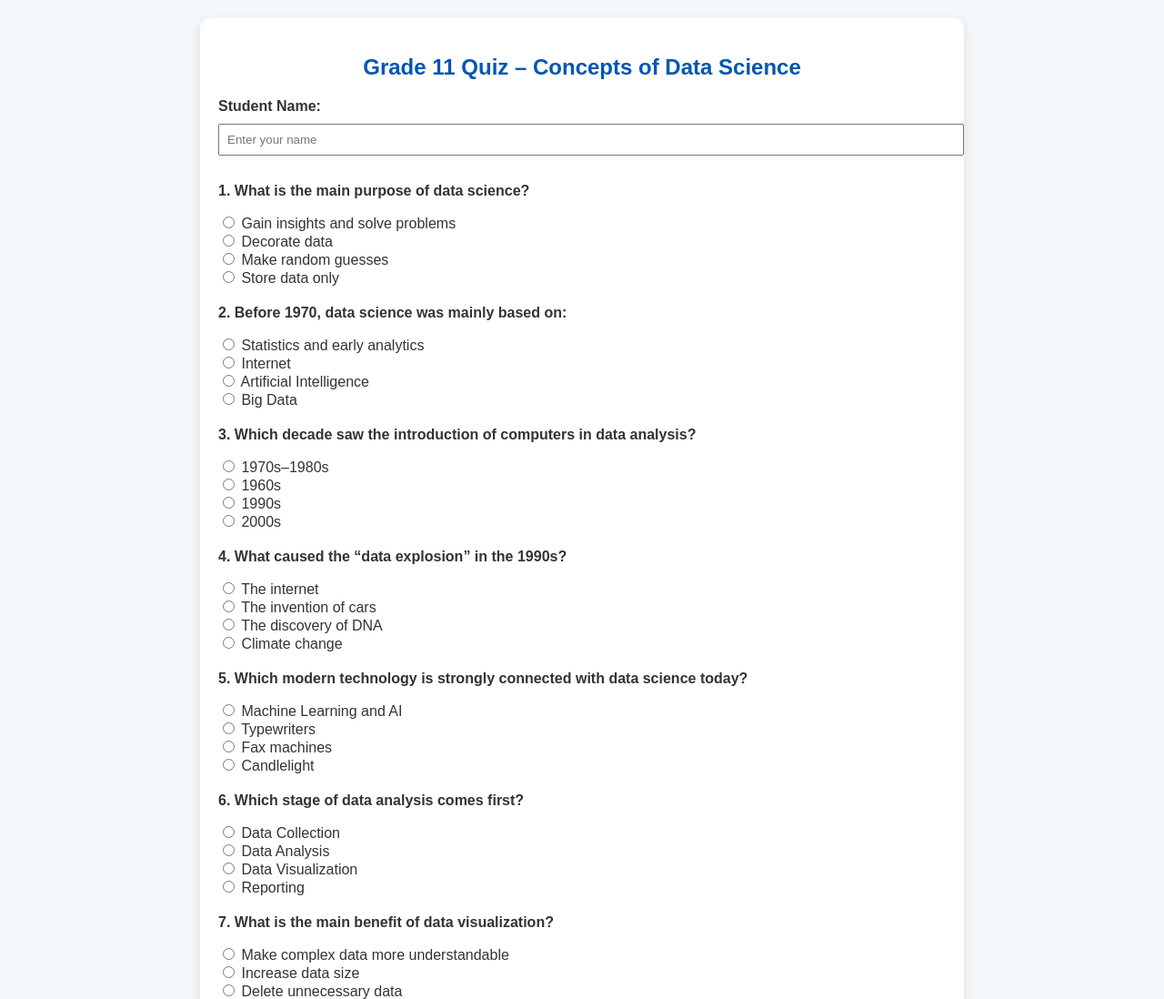
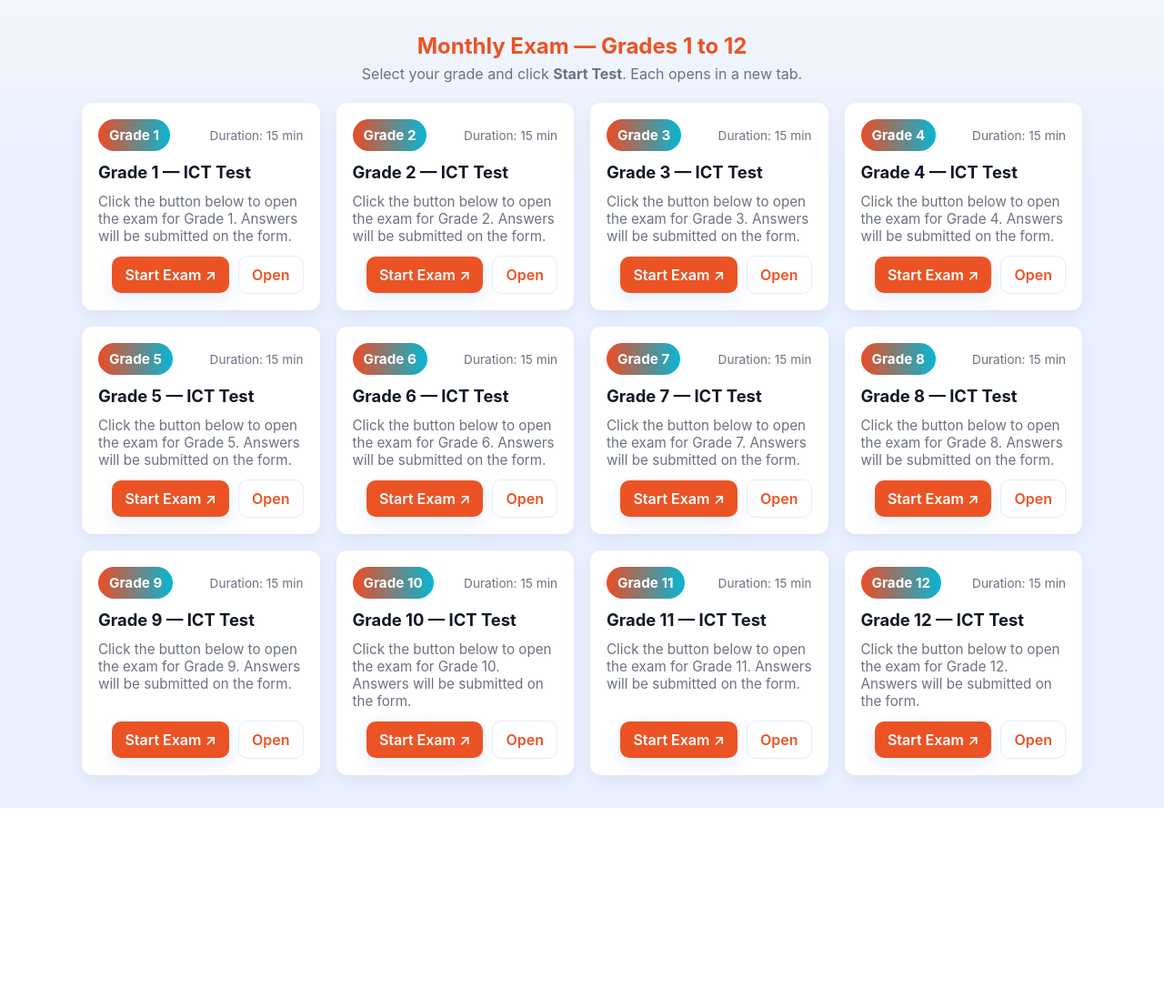
Before and after one commit to kadrawi-kalil/monthlyexam1, a plain HTML site: page index.html in a window 1280 px wide. Shown: the top 1098 px of the page at 91% size. After the commit the page ends 888 px from the top, so only its background shows below. Drawn offline with Linux system fonts and the light colour scheme.

Commit message:
monthly exam

```diff
--- a/index.html
+++ b/index.html
@@ -1,212 +1,270 @@
 <!DOCTYPE html>
 <html lang="en">
   <head>
-    <meta charset="UTF-8" />
-    <title>Grade 11 Quiz – Data Science</title>
+    <meta charset="utf-8" />
+    <meta name="viewport" content="width=device-width,initial-scale=1" />
+    <title>Monthly Exam — Grades 1 to 12</title>
     <style>
+      h1 {
+        color: #eb5325;
+        font-weight: 700;
+        font-size: 50px;
+      }
+      .survey {
+        max-width: 900px;
+        margin: 60px auto;
+        padding: 30px;
+        background: var(--card);
+        border-radius: var(--radius);
+        box-shadow: 0 6px 18px rgba(17, 24, 39, 0.06);
+        text-align: center;
+      }
+
+      .survey h2 {
+        margin-top: 0;
+        font-size: 1.4rem;
+        color: #111827;
+      }
+
+      .survey p {
+        font-size: 1rem;
+        color: var(--muted);
+        margin: 18px 0 28px;
+        line-height: 1.6;
+      }
+
+      :root {
+        --bg: #f3f6fb;
+        --card: #ffffff;
+        --accent: #eb5325;
+        --accent-2: #06b6d4;
+        --muted: #6b7280;
+        --radius: 12px;
+        --gap: 18px;
+      }
+      * {
+        box-sizing: border-box;
+      }
       body {
-        font-family: Arial, sans-serif;
-        background: #f4f7fa;
-        margin: 20px;
-        color: #333;
+        margin: 0;
+        font-family: Inter, system-ui, -apple-system, "Segoe UI", Roboto,
+          "Helvetica Neue", Arial;
+        background: linear-gradient(180deg, var(--bg), #e9f0ff 200px);
+        min-height: 100vh;
+        padding: 36px;
+        color: #111827;
       }
-      .quiz-container {
-        max-width: 800px;
-        margin: auto;
-        background: #fff;
-        padding: 20px;
-        border-radius: 12px;
-        box-shadow: 0 4px 12px rgba(0, 0, 0, 0.1);
+
+      header {
+        max-width: 1100px;
+        margin: 0 auto 22px;
+        text-align: center;
       }
-      h2 {
+      header h1 {
+        margin: 0 0 6px;
+        font-size: 1.5rem;
+      }
+      header p {
+        margin: 0;
+        color: var(--muted);
+      }
+
+      .grid-wrap {
+        max-width: 1100px;
+        margin: 20px auto 0;
+        display: grid;
+        gap: var(--gap);
+        grid-template-columns: repeat(1, minmax(0, 1fr));
+      }
+
+      /* responsive columns */
+      @media (min-width: 520px) {
+        .grid-wrap {
+          grid-template-columns: repeat(2, 1fr);
+        }
+      }
+      @media (min-width: 840px) {
+        .grid-wrap {
+          grid-template-columns: repeat(3, 1fr);
+        }
+      }
+      @media (min-width: 1200px) {
+        .grid-wrap {
+          grid-template-columns: repeat(4, 1fr);
+        }
+      }
+
+      .card {
+        background: var(--card);
+        border-radius: var(--radius);
+        padding: 18px;
+        box-shadow: 0 6px 18px rgba(17, 24, 39, 0.06);
+        display: flex;
+        flex-direction: column;
+        gap: 12px;
+        transition: transform 0.18s ease, box-shadow 0.18s ease;
+        min-height: 170px;
+      }
+      .card:focus-within,
+      .card:hover {
+        transform: translateY(-6px);
+        box-shadow: 0 12px 30px rgba(17, 24, 39, 0.12);
+      }
+
+      .grade-badge {
+        display: inline-flex;
+        align-items: center;
+        gap: 10px;
+        font-weight: 700;
+        color: #fff;
+        background: linear-gradient(90deg, #eb4c25, var(--accent-2));
+        padding: 8px 12px;
+        border-radius: 999px;
+        width: fit-content;
+        font-size: 0.95rem;
+      }
+
+      .card h2 {
+        margin: 0;
+        font-size: 1.15rem;
+      }
+      .card p {
+        margin: 0;
+        color: var(--muted);
+        font-size: 0.95rem;
+        flex: 1 1 auto;
+      }
+
+      .actions {
+        display: flex;
+        gap: 10px;
+        align-items: center;
+        justify-content: flex-end;
+      }
+
+      .btn {
+        text-decoration: none;
+        display: inline-flex;
+        align-items: center;
+        gap: 8px;
+        padding: 10px 14px;
+        border-radius: 10px;
+        background: var(--accent);
+        color: white;
+        font-weight: 600;
+        box-shadow: 0 6px 18px rgba(37, 99, 235, 0.12);
+        transition: transform 0.12s ease, opacity 0.12s ease;
+      }
+      .btn:active {
+        transform: translateY(1px);
+      }
+      .btn.secondary {
+        background: transparent;
+        color: var(--accent);
+        border: 1px solid rgba(37, 99, 235, 0.12);
+        box-shadow: none;
+        font-weight: 600;
+      }
+
+      /* small helper */
+      .note {
         text-align: center;
-        color: #0056b3;
+        color: var(--muted);
+        font-size: 0.9rem;
+        margin-top: 14px;
       }
-      .question {
-        margin: 20px 0;
-      }
-      .question p {
-        font-weight: bold;
-      }
-      button {
-        background: #0056b3;
-        color: white;
-        border: none;
-        padding: 10px 15px;
-        margin-top: 20px;
-        cursor: pointer;
-        border-radius: 8px;
-        font-size: 16px;
-      }
-      button:hover {
-        background: #004090;
-      }
-      .result {
-        margin-top: 20px;
-        font-size: 18px;
-        font-weight: bold;
-        color: green;
-        text-align: center;
+
+      /* accessible focus ring */
+      a:focus {
+        outline: 3px solid rgba(37, 99, 235, 0.18);
+        outline-offset: 3px;
       }
     </style>
   </head>
   <body>
-    <div class="quiz-container">
-      <h2>Grade 11 Quiz – Concepts of Data Science</h2>
+    <header>
+      <h1>Monthly Exam — Grades 1 to 12</h1>
+      <p>
+        Select your grade and click <strong>Start Test</strong>. Each opens in a
+        new tab.
+      </p>
+    </header>
 
-      <label><b>Student Name:</b></label>
-      <input
-        type="text"
-        id="studentName"
-        placeholder="Enter your name"
-        style="width: 100%; padding: 8px; margin: 10px 0"
-      />
-
-      <form id="quizForm">
-        <div class="question">
-          <p>1. What is the main purpose of data science?</p>
-          <input type="radio" name="q1" value="b" /> Gain insights and solve
-          problems<br />
-          <input type="radio" name="q1" value="a" /> Decorate data<br />
-          <input type="radio" name="q1" value="c" /> Make random guesses<br />
-          <input type="radio" name="q1" value="d" /> Store data only<br />
-        </div>
-
-        <div class="question">
-          <p>2. Before 1970, data science was mainly based on:</p>
-          <input type="radio" name="q2" value="b" /> Statistics and early
-          analytics<br />
-          <input type="radio" name="q2" value="a" /> Internet<br />
-          <input type="radio" name="q2" value="c" /> Artificial Intelligence<br />
-          <input type="radio" name="q2" value="d" /> Big Data<br />
-        </div>
-
-        <div class="question">
-          <p>
-            3. Which decade saw the introduction of computers in data analysis?
-          </p>
-          <input type="radio" name="q3" value="b" /> 1970s–1980s<br />
-          <input type="radio" name="q3" value="a" /> 1960s<br />
-          <input type="radio" name="q3" value="c" /> 1990s<br />
-          <input type="radio" name="q3" value="d" /> 2000s<br />
-        </div>
-
-        <div class="question">
-          <p>4. What caused the “data explosion” in the 1990s?</p>
-          <input type="radio" name="q4" value="b" /> The internet<br />
-          <input type="radio" name="q4" value="a" /> The invention of cars<br />
-          <input type="radio" name="q4" value="c" /> The discovery of DNA<br />
-          <input type="radio" name="q4" value="d" /> Climate change<br />
-        </div>
-
-        <div class="question">
-          <p>
-            5. Which modern technology is strongly connected with data science
-            today?
-          </p>
-          <input type="radio" name="q5" value="a" /> Machine Learning and AI<br />
-          <input type="radio" name="q5" value="b" /> Typewriters<br />
-          <input type="radio" name="q5" value="c" /> Fax machines<br />
-          <input type="radio" name="q5" value="d" /> Candlelight<br />
-        </div>
-
-        <div class="question">
-          <p>6. Which stage of data analysis comes first?</p>
-          <input type="radio" name="q6" value="b" /> Data Collection<br />
-          <input type="radio" name="q6" value="a" /> Data Analysis<br />
-          <input type="radio" name="q6" value="c" /> Data Visualization<br />
-          <input type="radio" name="q6" value="d" /> Reporting<br />
-        </div>
-
-        <div class="question">
-          <p>7. What is the main benefit of data visualization?</p>
-          <input type="radio" name="q7" value="a" /> Make complex data more
-          understandable<br />
-          <input type="radio" name="q7" value="b" /> Increase data size<br />
-          <input type="radio" name="q7" value="c" /> Delete unnecessary data<br />
-          <input type="radio" name="q7" value="d" /> Hide information<br />
-        </div>
-
-        <div class="question">
-          <p>
-            8. Data-driven decision-making helps reduce guesswork. (True/False)
-          </p>
-          <input type="radio" name="q8" value="true" /> True<br />
-          <input type="radio" name="q8" value="false" /> False<br />
-        </div>
-
-        <div class="question">
-          <p>9. During the COVID-19 pandemic, data science was used to:</p>
-          <input type="radio" name="q9" value="b" /> Track and predict virus
-          spread<br />
-          <input type="radio" name="q9" value="a" /> Predict football results<br />
-          <input type="radio" name="q9" value="c" /> Paint artworks<br />
-          <input type="radio" name="q9" value="d" /> Build new cars<br />
-        </div>
-
-        <div class="question">
-          <p>
-            10. Which of these sectors uses data science for fraud detection?
-          </p>
-          <input type="radio" name="q10" value="finance" /> Finance<br />
-          <input type="radio" name="q10" value="health" /> Healthcare<br />
-          <input type="radio" name="q10" value="energy" /> Energy<br />
-          <input type="radio" name="q10" value="education" /> Education<br />
-        </div>
-
-        <button type="button" onclick="submitQuiz()">Submit Quiz</button>
-      </form>
-
-      <div class="result" id="result"></div>
-    </div>
+    <main class="grid-wrap" id="grid" aria-live="polite">
+      <!-- Cards will be generated here by JavaScript -->
+    </main>
 
     <script>
-      const answers = {
-        q1: "b",
-        q2: "b",
-        q3: "b",
-        q4: "b",
-        q5: "a",
-        q6: "b",
-        q7: "a",
-        q8: "true",
-        q9: "b",
-        q10: "finance",
-      };
+      // ----- EDIT THIS: Put your 12 form URLs and unique codes here -----
+      const forms = [
+        { grade: 1, url: "", code: "G1" },
+        { grade: 2, url: "", code: "G2" },
+        { grade: 3, url: "", code: "G3" },
+        { grade: 4, url: "", code: "G4" },
+        { grade: 5, url: "", code: "G5" },
+        { grade: 6, url: "https://forms.gle/uHNGJNwUrTTtAquU7", code: "999" },
+        { grade: 7, url: "", code: "G7" },
+        { grade: 8, url: "", code: "G8" },
+        { grade: 9, url: "", code: "G9" },
+        { grade: 10, url: "", code: "G10" },
+        { grade: 11, url: "https://forms.gle/WCVM6A913LpxZ6M18", code: "888" },
+        { grade: 12, url: "https://forms.gle/oNTL3p2PMSH7k6ub6", code: "123" },
+      ];
 
-      function submitQuiz() {
-        const form = document.forms["quizForm"];
-        let score = 0;
+      const grid = document.getElementById("grid");
 
-        for (let key in answers) {
-          let answer = form[key]?.value;
-          if (answer === answers[key]) {
-            score++;
+      // Function to handle secret code per grade
+      function handleSecretCode(url, gradeCode) {
+        const input = prompt(
+          "🔐 Enter your grade secret code to start the exam:"
+        );
+        if (input === gradeCode) {
+          window.open(url, "_blank");
+        } else {
+          alert("❌ Wrong code. You cannot access this exam!");
+        }
+      }
+
+      // Create card element for each grade
+      forms.forEach((item) => {
+        const card = document.createElement("article");
+        card.className = "card";
+        card.setAttribute("aria-label", `Grade ${item.grade} exam card`);
+
+        card.innerHTML = `
+      <div style="display:flex;justify-content:space-between;align-items:center;gap:10px">
+        <div class="grade-badge">Grade ${item.grade}</div>
+        <div style="font-size:0.85rem;color:var(--muted)">Duration: 15 min</div>
+      </div>
+
+      <h2>Grade ${item.grade} — ICT Test</h2>
+      <p>Click the button below to open the exam for Grade ${item.grade}. Answers will be submitted on the form.</p>
+
+      <div class="actions" role="group" aria-label="Grade ${item.grade} actions">
+        <a class="btn start-btn" href="#">Start Exam ↗</a>
+        <a class="btn secondary start-btn" href="#">Open</a>
+      </div>
+    `;
+
+        // Attach click event to check secret code for this grade
+        card.querySelectorAll(".start-btn").forEach((btn) => {
+          if (item.url && item.url !== "") {
+            btn.addEventListener("click", (e) => {
+              e.preventDefault();
+              handleSecretCode(item.url, item.code);
+            });
+          } else {
+            btn.addEventListener("click", (e) => {
+              e.preventDefault();
+              alert(
+                "No exam link set for this grade. Edit the forms array in index.html to add the URL."
+              );
+            });
           }
-        }
+        });
 
-        const name = document.getElementById("studentName").value.trim();
-        if (!name) {
-          alert("Please enter your name.");
-          return;
-        }
-
-        document.getElementById("result").innerText =
-          name + ", your score is: " + score + "/10";
-
-        // Send result to Google Sheet
-        fetch(
-          "https://script.google.com/macros/s/AKfycbwjBHQxlybAf2OV91Kt081ODiY-FX8rSwptkBk6W3qo-F84acMCsGwJvCaM_rg6KscA/execL",
-          {
-            method: "POST",
-            body: JSON.stringify({ name: name, score: score }),
-            headers: { "Content-Type": "application/json" },
-          }
-        )
-          .then((res) => res.text())
-          .then((data) => console.log(data))
-          .catch((err) => console.error(err));
-      }
+        grid.appendChild(card);
+      });
     </script>
   </body>
 </html>
```
